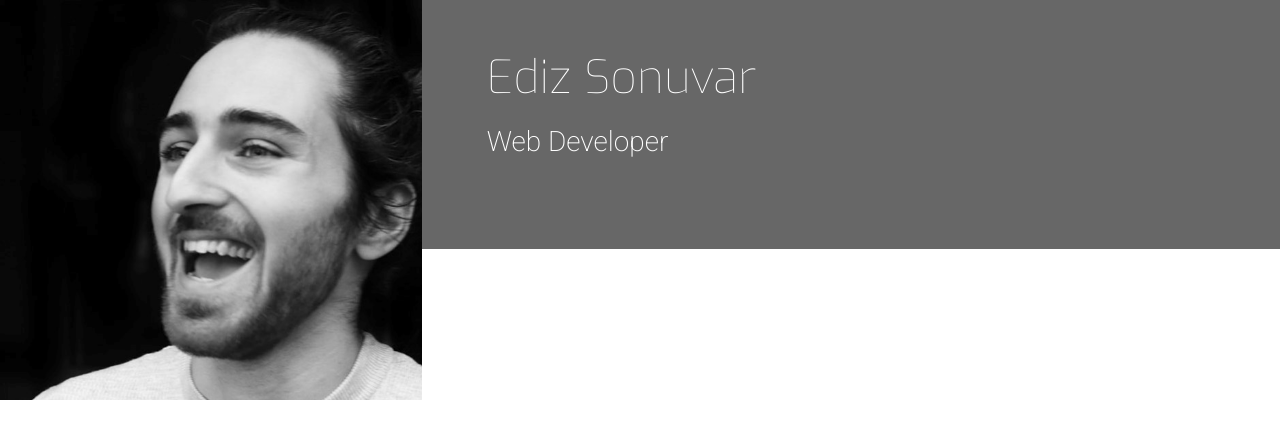
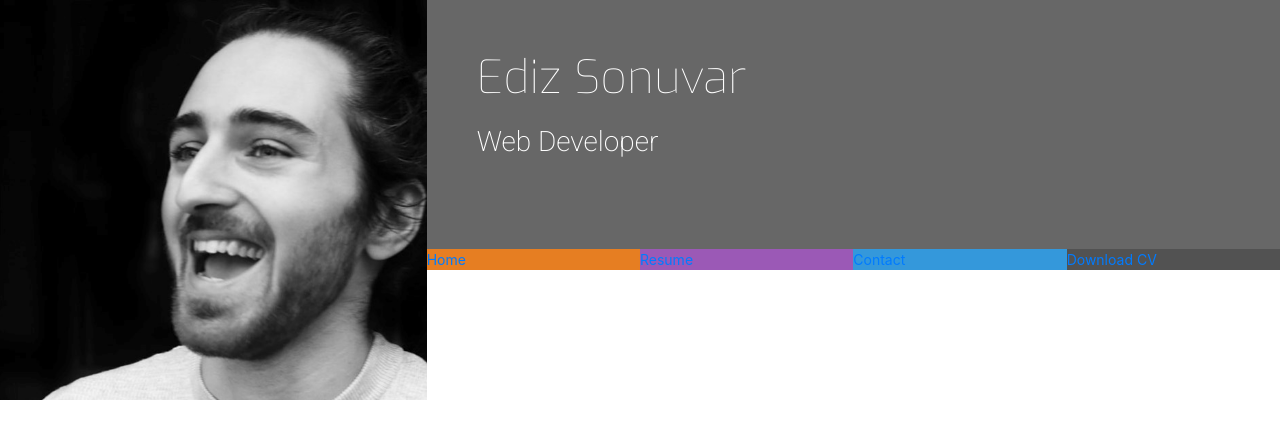
Before and after one commit to EdizSon/UCD-Resume, a plain HTML site: page index.html in a window 1280 px wide. Drawn offline with nearby package versions, Linux system fonts and the light colour scheme.

Commit message:
add menu items to nav bar

```diff
--- a/assets/css/style.css
+++ b/assets/css/style.css
@@ -6,7 +6,23 @@
     background-color: #676767;
 }
 
-/* --------------------------------------------Heading */
+.ui-menu-color-home {
+    background-color: #e67e22;
+}
+
+.ui-menu-color-resume {
+    background-color: #9b59b6;
+}
+
+.ui-menu-color-contact {
+    background-color: #3498db;
+}
+
+.ui-menu-color-download {
+    background-color: #525252;
+}
+
+/*--------------------------------------------Heading*/
 
 header {
     margin: 0;
@@ -43,3 +59,16 @@ header {
     margin-bottom: 90px;
     color: #fff;
 }
+
+.list-inline-item:not(:last-child) {
+    margin: 0;
+}
+
+.menucontainer {
+    font-size: 0;
+}
+
+#nav li {
+    font-size: 14px;
+    padding: 0;
+}
--- a/index.html
+++ b/index.html
@@ -11,15 +11,31 @@
 </head>
 <body>
     <header>
-        <div class="row">
-            <a href="index.html" class="col-md-4 logo">
-
-            </a>
+        <div class="row no-gutters">
+            <a class="col-md-4 logo" href="02-index.html"></a>
             <div class="col-md-8">
-                <div class="row bg-color-name-title">
+                <div class="row no-gutters bg-color-name-title">
                     <div class="col heading">
                         <h1 class="name">Ediz Sonuvar</h1>
-                        <h2 class="title">Web Developer</h2>
+                        <h2 class="title"> Web Developer</h2>
+                    </div>
+                </div>
+                <div class="row no-gutters">
+                    <div class="col">
+                        <ul id="nav" class="list-inline menucontainer">
+                            <li class="col-6 col-sm-3 ui-menu-color-home list-inline-item">
+                                <a href="#"><span>Home</span></a>
+                            </li>
+                            <li class="col-6 col-sm-3 ui-menu-color-resume list-inline-item">
+                                <a href="#"><span>Resume</span></a>
+                            </li>
+                            <li class="col-6 col-sm-3 ui-menu-color-contact list-inline-item">
+                                <a href="#"><span>Contact</span></a>
+                            </li>
+                            <li class="col-6 col-sm-3 ui-menu-color-download list-inline-item">
+                                <a href="#"><span>Download CV</span></a>
+                            </li>
+                        </ul>
                     </div>
                 </div>
             </div>
```
